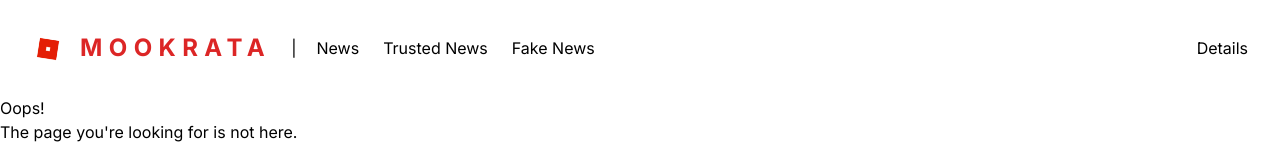
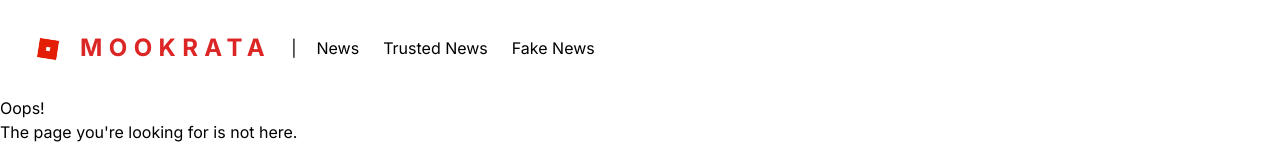
Before and after one commit to chartchai-class/project-01-the-anti-fake-news-system-moo-kra-ta-lover, a Vue app in the folder moo_kra_ta_news/: page /detail in a window 1280 px wide. Shown: the top 160 px of the page. Built offline with nearby package versions, Linux system fonts and the light colour scheme; the HTML template or start-up script is replaced by a standard one; a web font is replaced by a local one.

Commit message:
fix(homepage): remove unused detail route

```diff
--- a/moo_kra_ta_news/src/components/NavBar.vue
+++ b/moo_kra_ta_news/src/components/NavBar.vue
@@ -20,8 +20,6 @@ import LogoWeb from './LogoWeb.vue';
             <p>Fake News</p>
         </div>
       </div>
-
-      <RouterLink to="/detail">Details</RouterLink>
     </nav>
   </header>
 </template>
```
